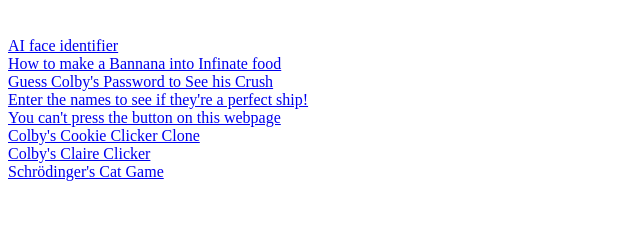
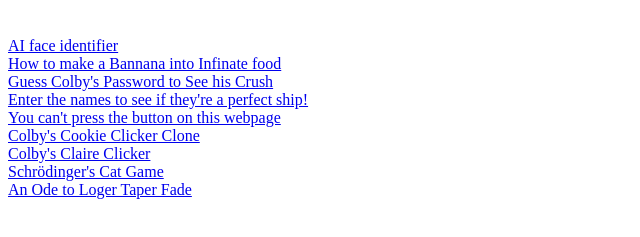
Before and after one commit to Gregorio-McGreg/somestuffimade, a plain HTML site: page index.html in a window 1280 px wide. Shown: the part 87-324 px from the top of the page, without its empty margins (0-640 px from the left). Drawn offline with Linux system fonts and the light colour scheme.

Commit message:
Update index.html

```diff
--- a/index.html
+++ b/index.html
@@ -17,3 +17,5 @@
 <a href="https://colbysstuff.w3spaces.com/claire.html">Colby's Claire Clicker</a>
 <br>
 <a href="https://colbysstuff.w3spaces.com/cat.html">Schrödinger's Cat Game</a>
+<br>
+<a href="https://gregorio-mcgreg.github.io/somestuffimade/loger.html">An Ode to Loger Taper Fade</a>
```
